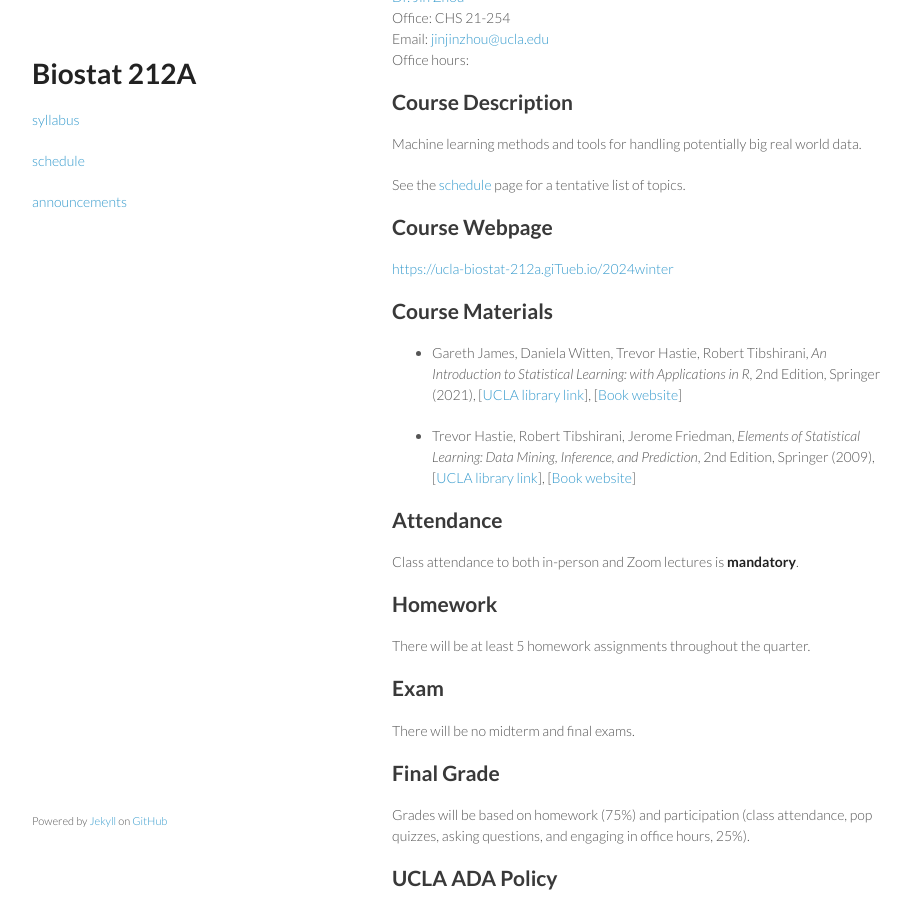
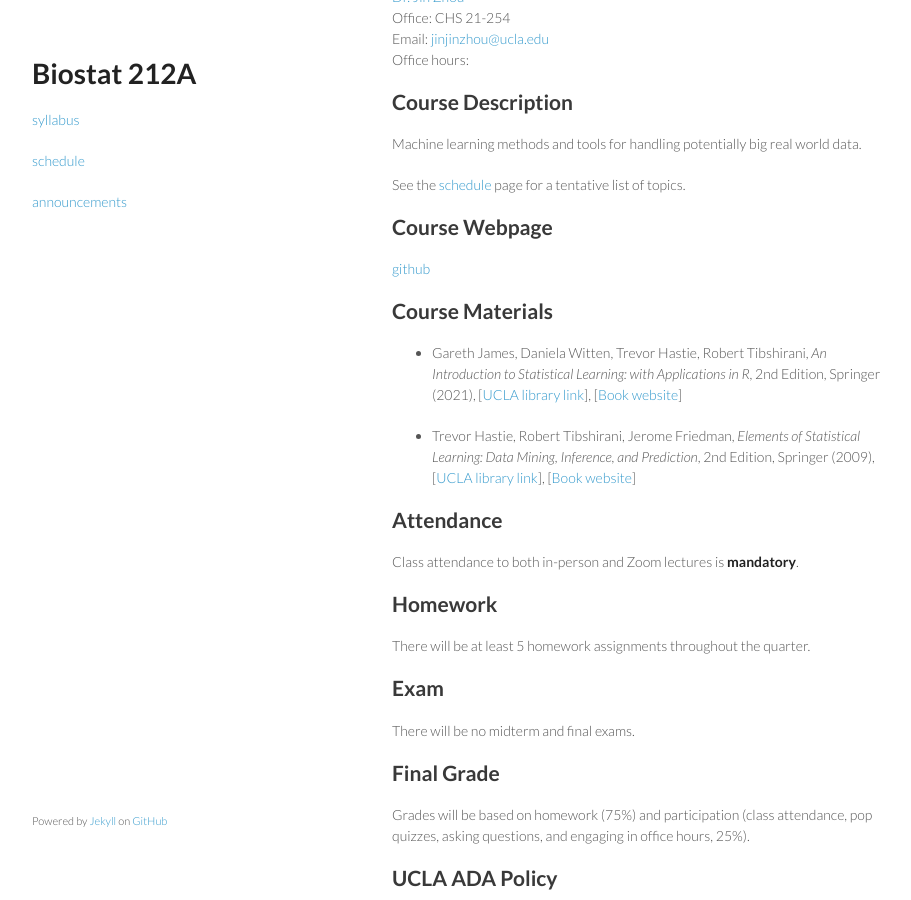
Before and after one commit to ucla-biostat-212a/2024winter, a Jekyll site: the page built from syllabus/syllabus.md, in a window 1280 px wide and 900 px high, scrolled down 709 px. Shown: the whole window, without its empty margins (178-1089 px from the left). Built offline with Jekyll 4.4.1, drawn with Linux system fonts in a browser that asks for light colours.

Commit message:
revised link of course webpage

```diff
--- a/syllabus/syllabus.md
+++ b/syllabus/syllabus.md
@@ -39,7 +39,7 @@ See the [schedule](https://ucla-biostat-212a.giTueb.io/2024winter/schedule/sched
 
 ## Course Webpage
 
-[https://ucla-biostat-212a.giTueb.io/2024winter](https://ucla-biostat-212a.giTueb.io/2024winter)
+[github](https://github.com/ucla-biostat-212a/2024winter)
 
 ## Course Materials
 
```
